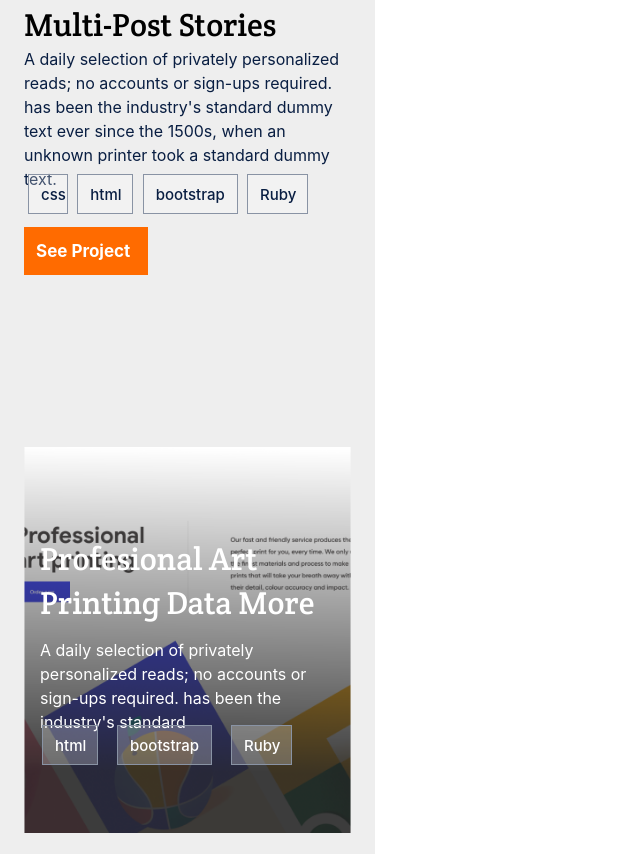
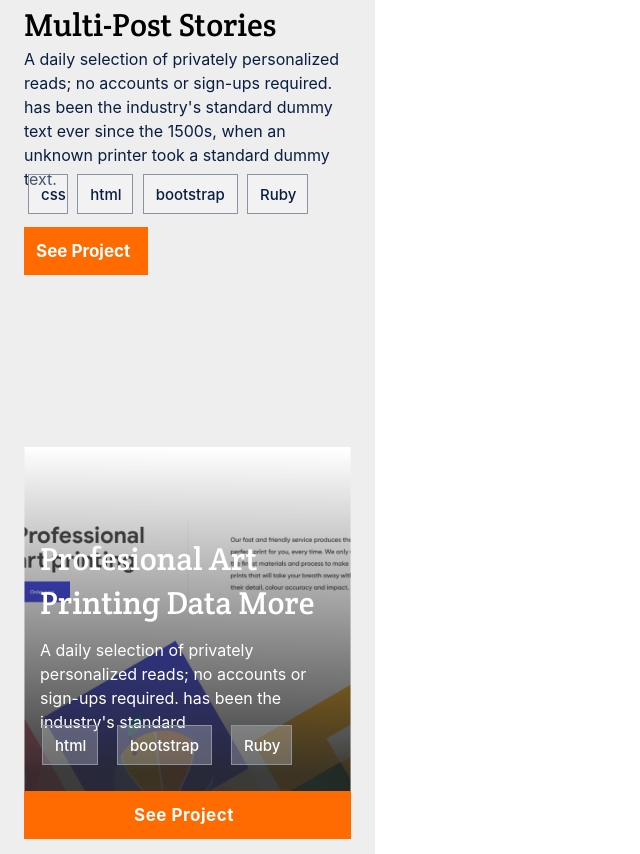
Before and after one commit to Ol-create/New-Mobile-Portfolio-Project, a website: page index.html in a window 1280 px wide. Shown: the part 1098-1952 px from the top of the page, without its empty margins (0-640 px from the left). Drawn offline with Linux system fonts and the light colour scheme.

Commit message:
Style see-project-link to the remaining work-section

```diff
--- a/styles.css
+++ b/styles.css
@@ -319,3 +319,20 @@ img {
   text-align: left;
   color: #ffffff;
 }
+
+.content_1 .goto_project {
+  width: 327px;
+  position: relative;
+  top: -270px;
+  font-family: 'Inter', sans-serif;
+  font-style: normal;
+  font-weight: bold;
+  font-size: 17px;
+  line-height: 24px;
+  display: flex;
+  align-items: center;
+  text-align: center;
+  letter-spacing: 0.03em;
+  color: #FFFFFF;
+  padding-left: 110px;
+}
```
